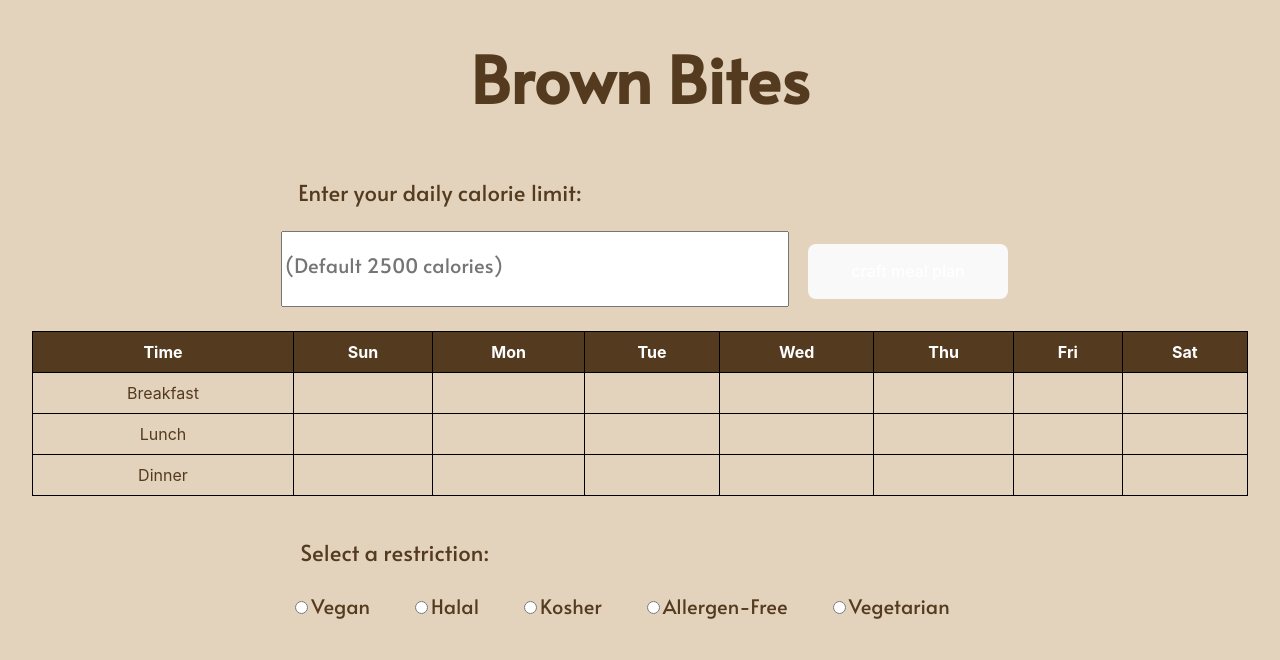
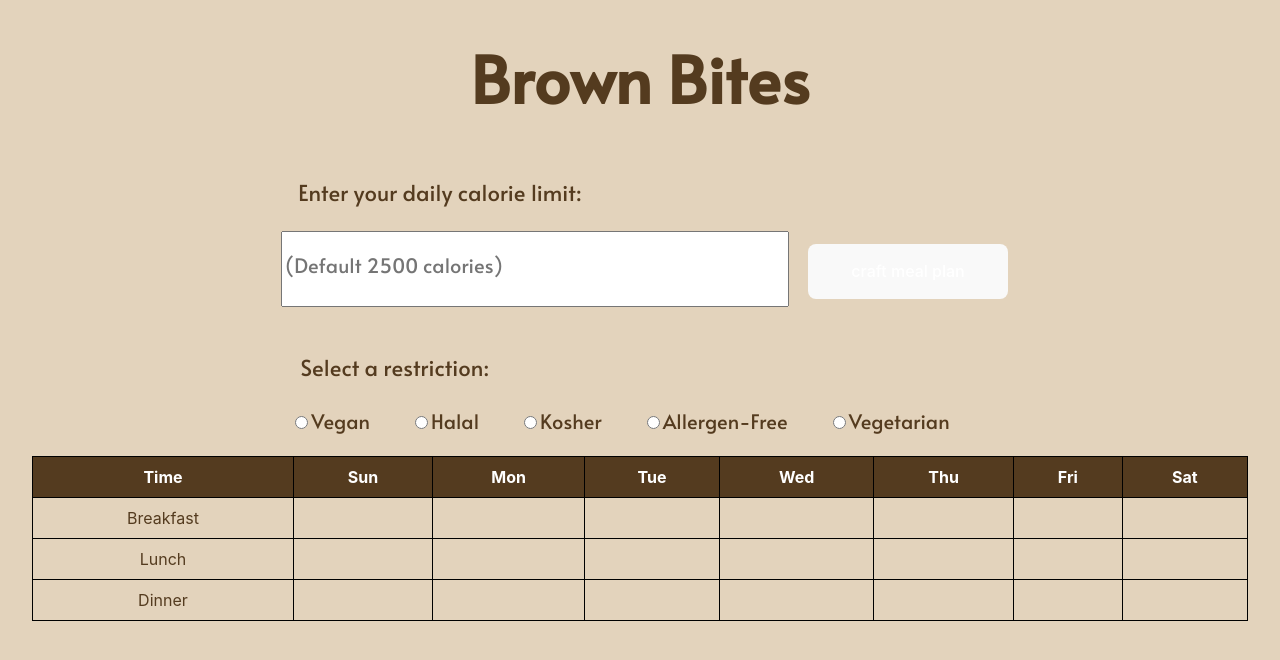
Before and after one commit to cs0320-f23/term-project-ssoufan-cpbryant-dsedarou-aye15, a React (Vite) app in the folder frontend/repl/: page / in a window 1280 px wide. Shown: the top 660 px of the page. Built offline with nearby package versions, Linux system fonts and the light colour scheme.

Commit message:
Swapped the location of input and calendar to make it more visually appealing

```diff
--- a/frontend/repl/src/components/Display.tsx
+++ b/frontend/repl/src/components/Display.tsx
@@ -37,11 +37,13 @@ export default function Display() {
       <hr></hr> */}
       <p className="limit">Enter your daily calorie limit:</p>
       <Input history={history} setHistory={setHistory} />
+      {/* <p>Select any restrictions:</p> */}
+      <Selector
+        onSelect={function (selectedOption: string): void {
+          throw new Error("Function not implemented.");
+        }}
+      />
       <Calendar mealPlan={mealPlan} removeMeal={removeMeal} />
-      {/* <p>Select any restrictions:</p> */}
-      <Selector onSelect={function (selectedOption: string): void {
-        throw new Error("Function not implemented.");
-      } }/>
     </div>
   );
 }
```
